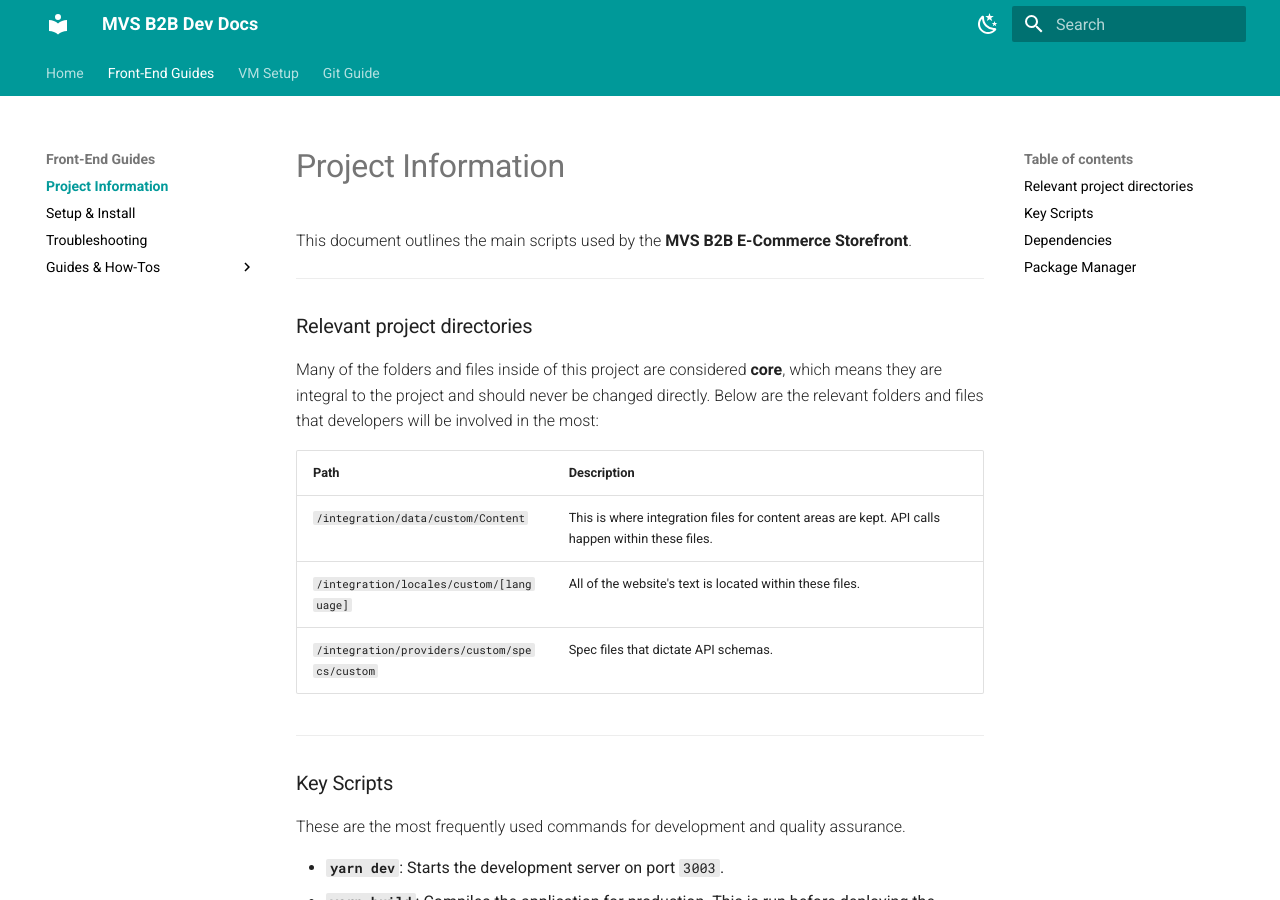
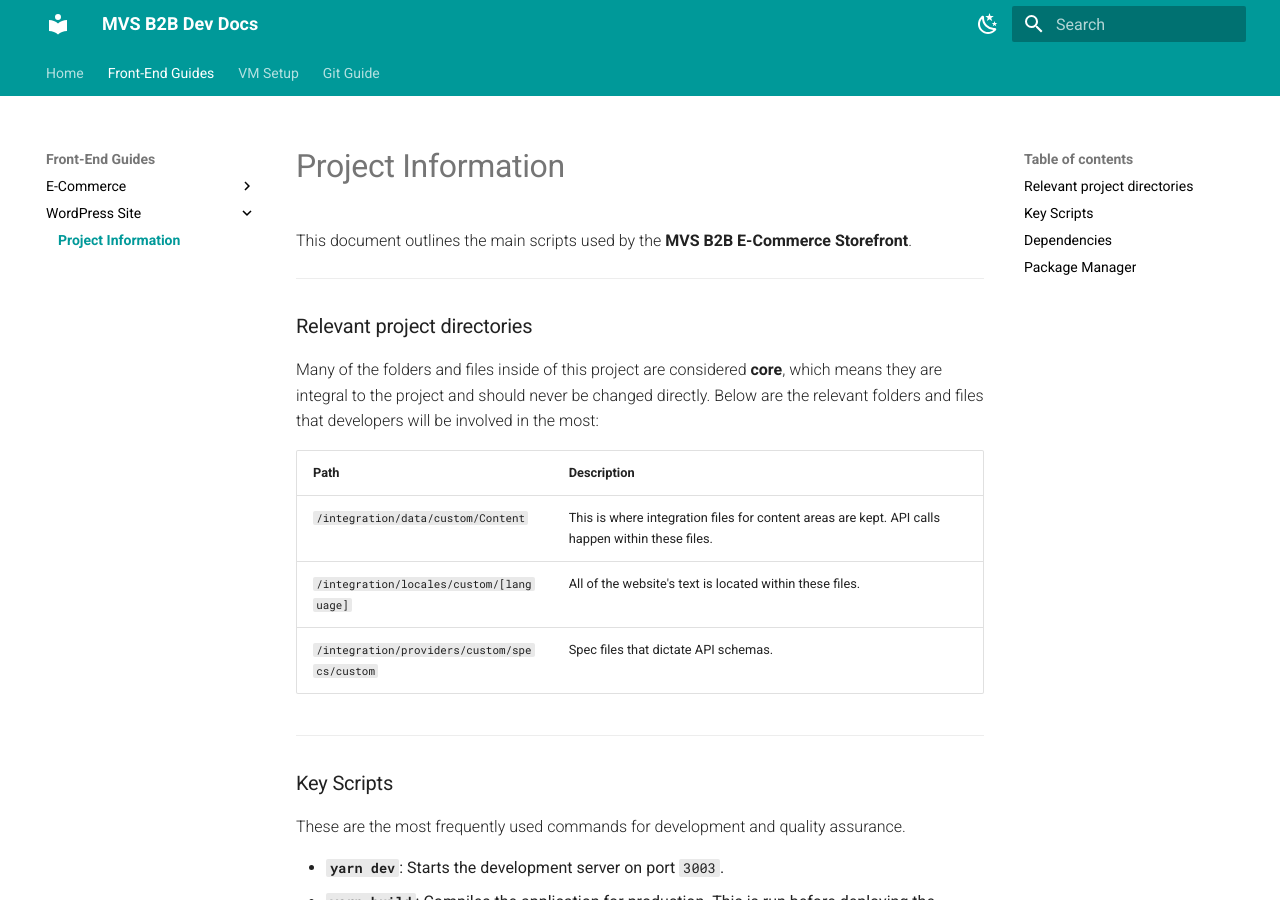
Before and after one commit to joshuatsmith96/mvs-b2b-mkdocs-v2, an MkDocs documentation site: the page built from docs/front-end/project-info.md, in a window 1280 px wide and 900 px high. Built offline with MkDocs 1.6.1 and Material for MkDocs 9.7.7, drawn with Linux system fonts in a browser that asks for light colours; some of the changed lines change nothing that is shown.

Commit message:
Structure changes

```diff
--- a/mkdocs.yml
+++ b/mkdocs.yml
@@ -36,18 +36,22 @@
 nav:
   - Home: index.md
   - Front-End Guides:
-    - Project Information: front-end/project-info.md
-    - Setup & Install: front-end/front-end-setup.md
-    - Troubleshooting: front-end/front-end-troubleshooting.md
-    - Guides & How-Tos:
-      - Adding localized text: front-end/guides/adding-updating-text.md
-      - Adding new API spec: front-end/guides/new-spec-guide.md
-      - MUI Basics: front-end/guides/mui-basics.md
-      - Additional Resources: front-end/additional-resources.md
+    - E-Commerce:
+      - Project Information: front-end/project-info.md
+      - Setup & Install: front-end/front-end-setup.md
+      - Troubleshooting: front-end/front-end-troubleshooting.md
+      - Guides & How-Tos:
+        - Adding localized text: front-end/guides/adding-updating-text.md
+        - Adding new API spec: front-end/guides/new-spec-guide.md
+        - MUI Basics: front-end/guides/mui-basics.md
+        - Additional Resources: front-end/additional-resources.md
+    - WordPress Site:
+      - Project Information: front-end/project-info.md # Seth, Createa file for this
   - VM Setup:
     - Toolkit Setup: vm-setup/toolkit-setup.md
     - VM / Toolkit Troubleshooting: vm-setup/toolkit-trouble-shoot.md
   - Git Guide: git-guide.md
+
 
 extra_css:
   - stylesheets/custom-colors.css
```
